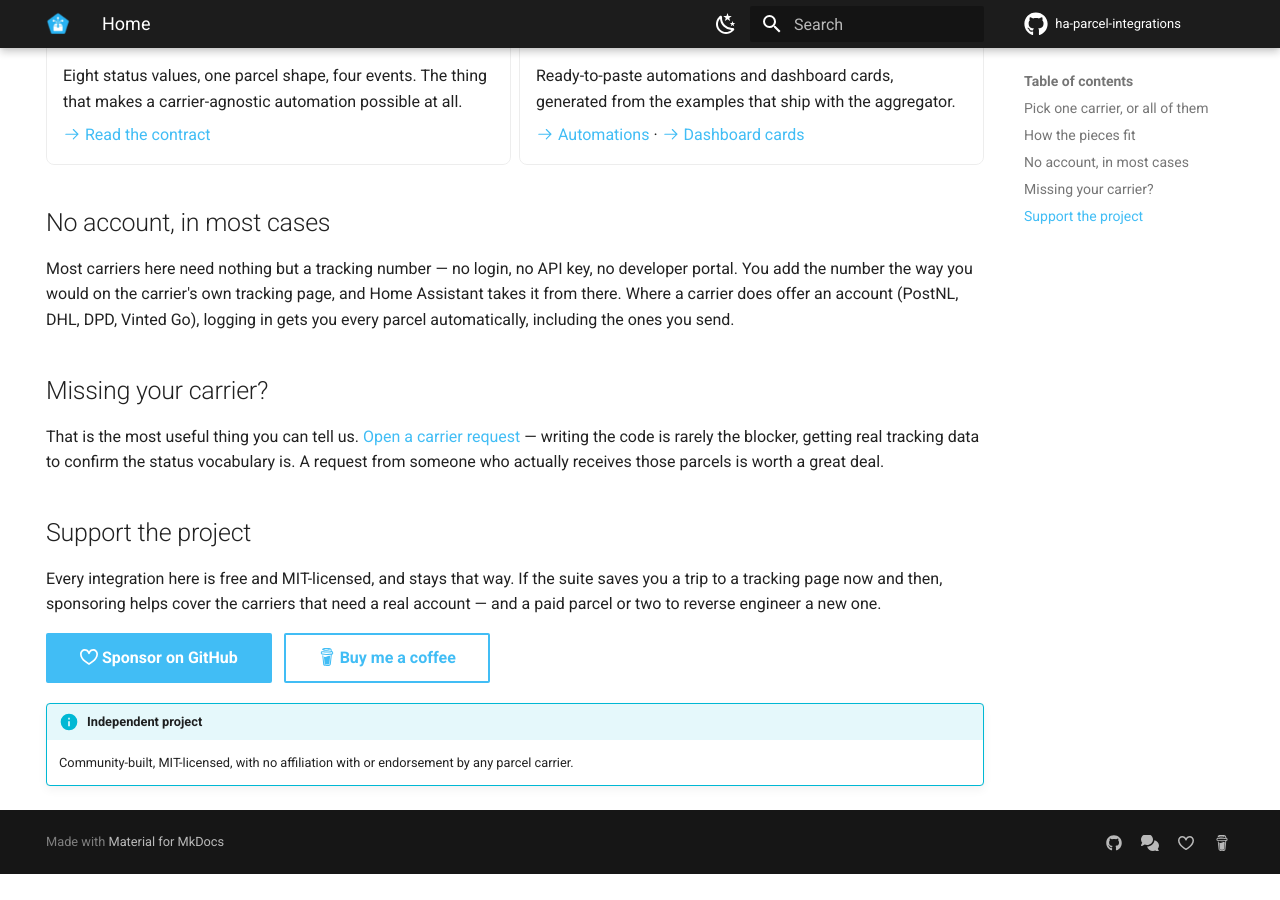
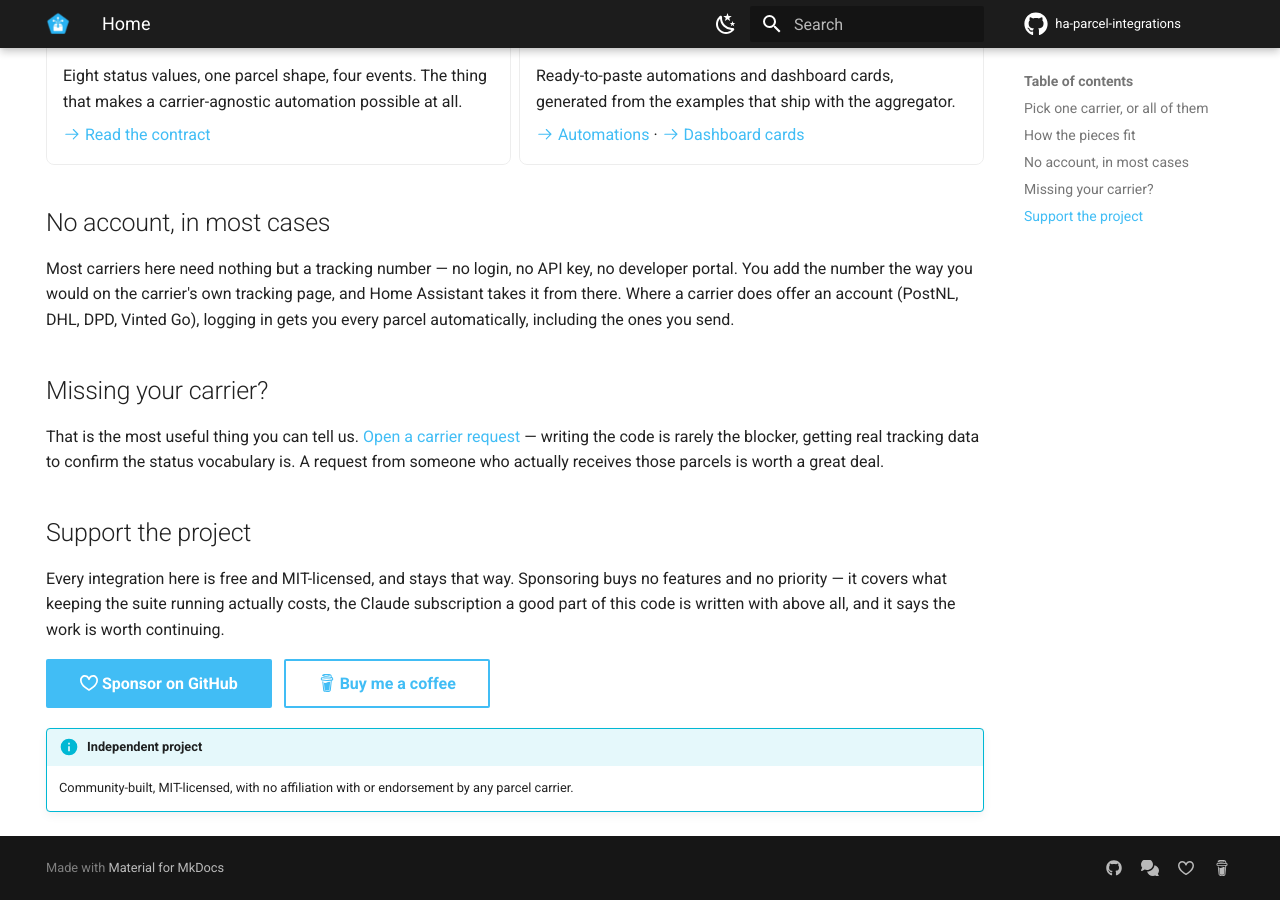
Before and after one commit to ha-parcel-integrations/ha-parcel-integrations.github.io, an MkDocs documentation site: the page built from docs/index.md, in a window 1280 px wide and 900 px high, scrolled down 1332 px. Built offline with MkDocs 1.6.1 and Material for MkDocs 9.7.7, drawn with Linux system fonts in a browser that asks for light colours; before the commit the page ends 2206 px from its top, so only the background shows below that.

Commit message:
Rewrite the sponsor blurb to say what sponsoring actually covers
Co-Authored-By: Claude Opus 5 <noreply@anthropic.com>

```diff
--- a/docs/index.md
+++ b/docs/index.md
@@ -120,10 +120,10 @@ parcels is worth a great deal.
 
 ## Support the project
 
-Every integration here is free and MIT-licensed, and stays that way. If the
-suite saves you a trip to a tracking page now and then, sponsoring helps cover
-the carriers that need a real account — and a paid parcel or two to reverse
-engineer a new one.
+Every integration here is free and MIT-licensed, and stays that way. Sponsoring
+buys no features and no priority — it covers what keeping the suite running
+actually costs, the Claude subscription a good part of this code is written
+with above all, and it says the work is worth continuing.
 
 [:simple-githubsponsors: Sponsor on GitHub](https://github.com/sponsors/peternijssen){ .md-button .md-button--primary }
 [:simple-buymeacoffee: Buy me a coffee](https://www.buymeacoffee.com/peternijssen){ .md-button }
```
